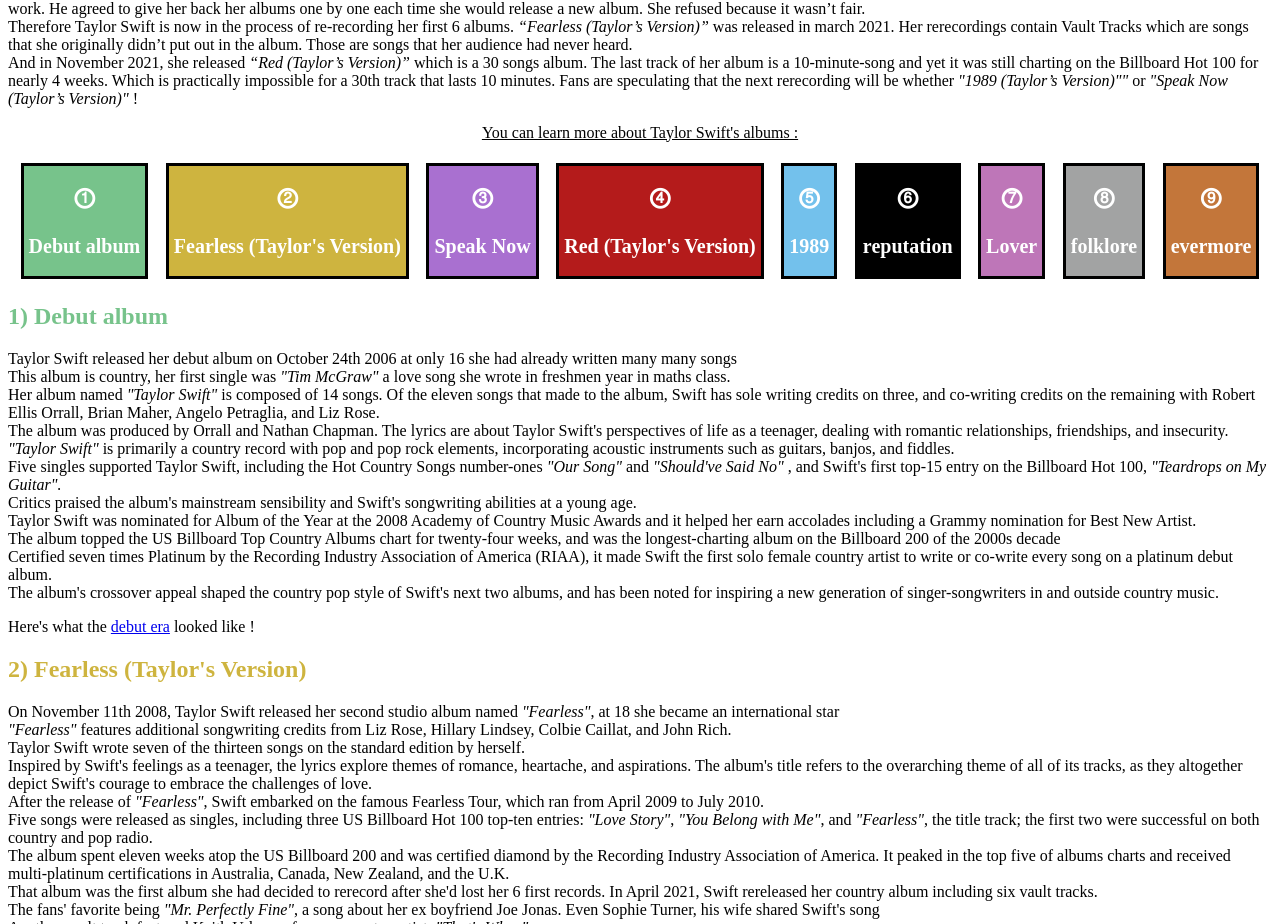
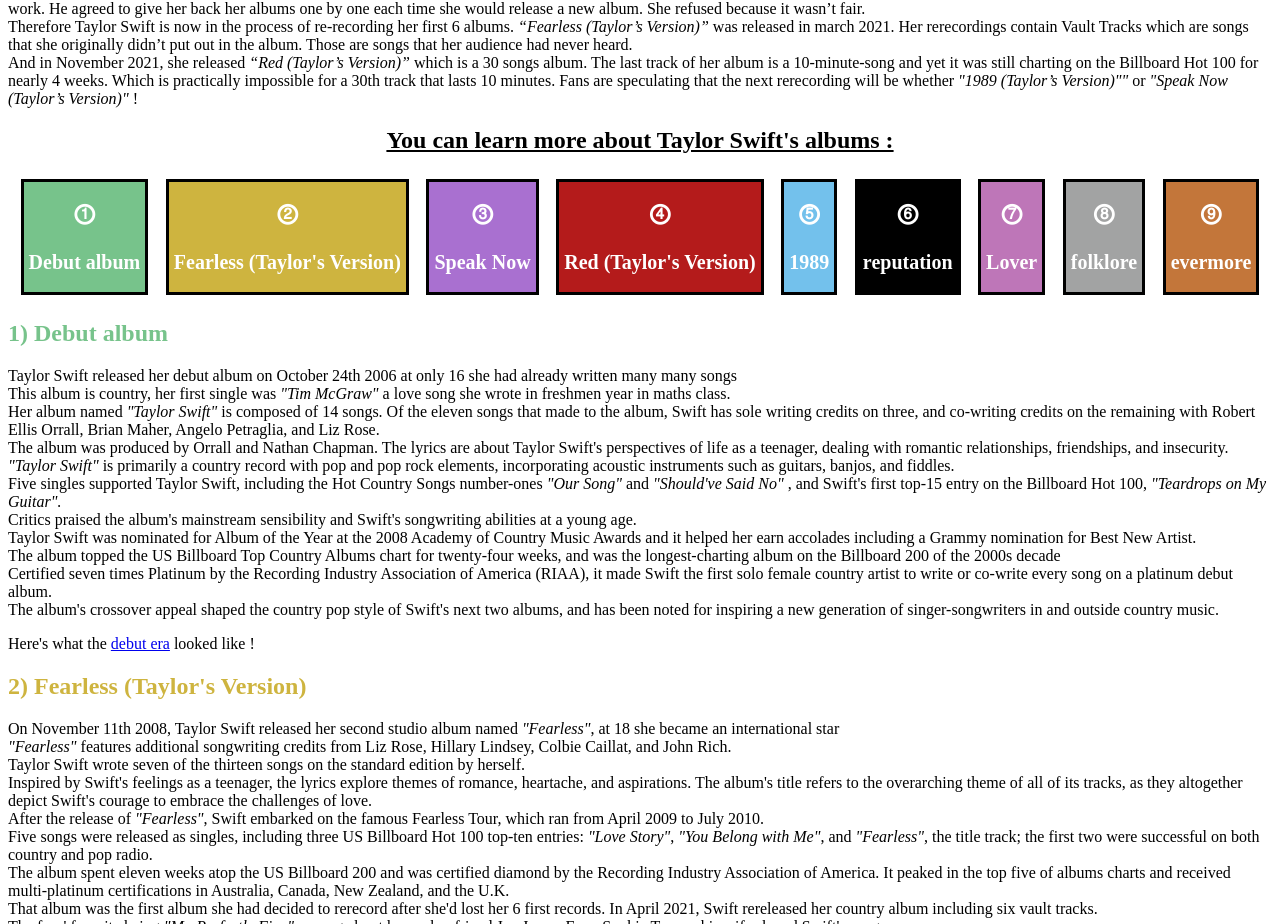
Before and after one commit to mibutfrench/mibutfrench.github.io, a plain HTML site: page index.html in a window 1280 px wide. Shown: the part 1193-2117 px from the top of the page. Drawn offline with Linux system fonts and the light colour scheme.

Commit message:
Update index.html

```diff
--- a/index.html
+++ b/index.html
@@ -30,7 +30,7 @@
 
   </p>
 
-  <p class="sommaire_title"> You can learn more about Taylor Swift's albums :</p>
+  <h2 class="sommaire_title"> You can learn more about Taylor Swift's albums :</h2>
   <ul class="flex-container space-evenly">
     <a href="#debut">
       <li class="flex-item debut">⓵ <br> Debut album</li>
```
